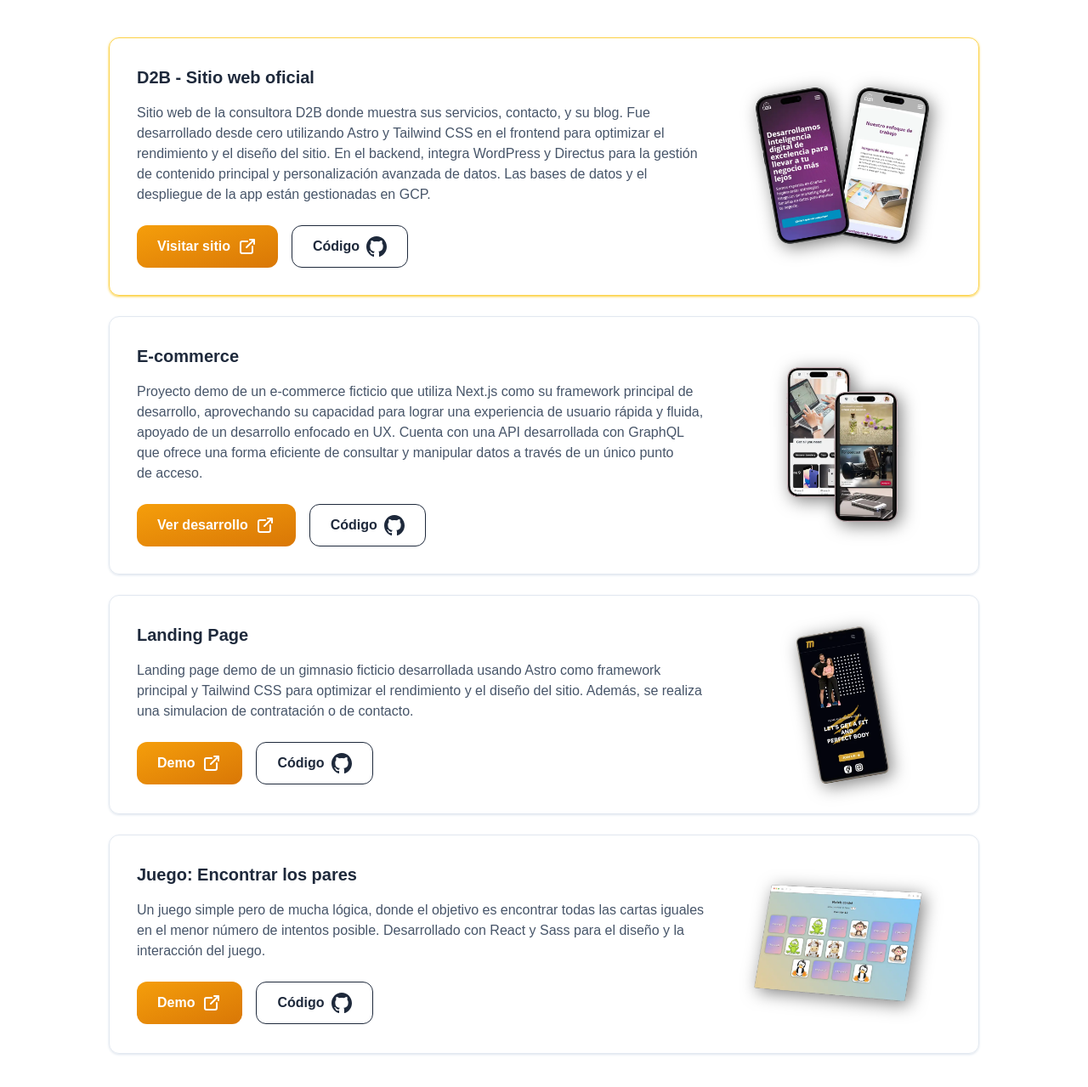
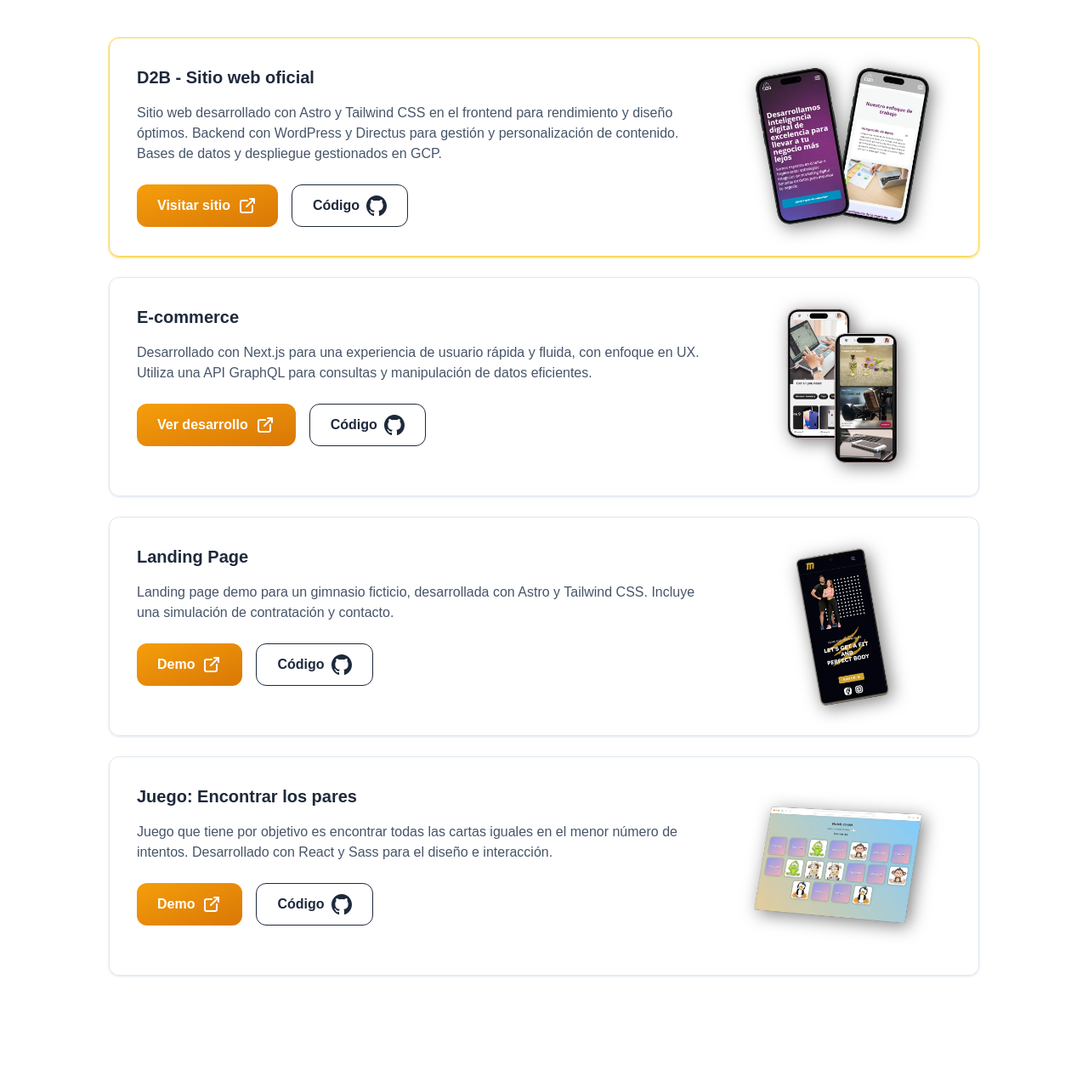
Before and after one commit to FabianMorag/fabian-morag-portfolio, an Astro site: page / in a window 1280 px wide. Shown: the part 3124-4403 px from the top of the page at 85% size. Built offline with nearby package versions, Linux system fonts and the light colour scheme; Astro itself is replaced by a stand-in of ours; what tailwindcss-animated would draw is missing.

Commit message:
summarized descriptions

```diff
--- a/src/contants/projects.js
+++ b/src/contants/projects.js
@@ -2,7 +2,7 @@ export const PROJECTS = [
   {
     name: 'D2B - Sitio web oficial',
     img: '/d2b.webp',
-    description: 'Sitio web de la consultora D2B donde muestra sus servicios, contacto, y su blog. Fue desarrollado desde cero utilizando Astro y Tailwind CSS en el frontend para optimizar el rendimiento y el diseño del sitio. En el backend, integra WordPress y Directus para la gestión de contenido principal y personalización avanzada de datos. Las bases de datos y el despliegue de la app están gestionadas en GCP.',
+    description: 'Sitio web desarrollado con Astro y Tailwind CSS en el frontend para rendimiento y diseño óptimos. Backend con WordPress y Directus para gestión y personalización de contenido. Bases de datos y despliegue gestionados en GCP.',
     siteUrl: 'https://dev.d2b.cl/',
     srcCodeUrl: 'https://github.com/CRO-D2B/web-d2b-2024',
     mainBtn: 'Visitar sitio',
@@ -11,7 +11,7 @@ export const PROJECTS = [
   {
     name: 'E-commerce',
     img: '/my-ecommerce.webp',
-    description: 'Proyecto demo de un e-commerce ficticio que utiliza Next.js como su framework principal de desarrollo, aprovechando su capacidad para lograr una experiencia de usuario rápida y fluida, apoyado de un desarrollo enfocado en UX. Cuenta con una API desarrollada con GraphQL que ofrece una forma eficiente de consultar y manipular datos a través de un único punto de acceso.',
+    description: 'Desarrollado con Next.js para una experiencia de usuario rápida y fluida, con enfoque en UX. Utiliza una API GraphQL para consultas y manipulación de datos eficientes.',
     siteUrl: 'https://my-ecommerce-five-pied.vercel.app/',
     srcCodeUrl: 'https://github.com/FabianMorag/my-ecommerce',
     mainBtn: 'Ver desarrollo',
@@ -20,7 +20,7 @@ export const PROJECTS = [
   {
     name: 'Landing Page',
     img: '/my-gym.webp',
-    description: 'Landing page demo de un gimnasio ficticio desarrollada usando Astro como framework principal y Tailwind CSS para optimizar el rendimiento y el diseño del sitio. Además, se realiza una simulacion de contratación o de contacto.',
+    description: 'Landing page demo para un gimnasio ficticio, desarrollada con Astro y Tailwind CSS. Incluye una simulación de contratación y contacto.',
     siteUrl: 'https://my-gym-peach.vercel.app/',
     srcCodeUrl: 'https://github.com/FabianMorag/my-gym',
     mainBtn: 'Demo',
@@ -29,7 +29,7 @@ export const PROJECTS = [
   {
     name: 'Juego: Encontrar los pares',
     img: '/match-pairs.webp',
-    description: 'Un juego simple pero de mucha lógica, donde el objetivo es encontrar todas las cartas iguales en el menor número de intentos posible. Desarrollado con React y Sass para el diseño y la interacción del juego.',
+    description: 'Juego que tiene por objetivo es encontrar todas las cartas iguales en el menor número de intentos. Desarrollado con React y Sass para el diseño e interacción.',
     siteUrl: 'https://fabianmorag.github.io/match-pairs',
     srcCodeUrl: 'https://github.com/FabianMorag/match-pairs',
     mainBtn: 'Demo',
```
